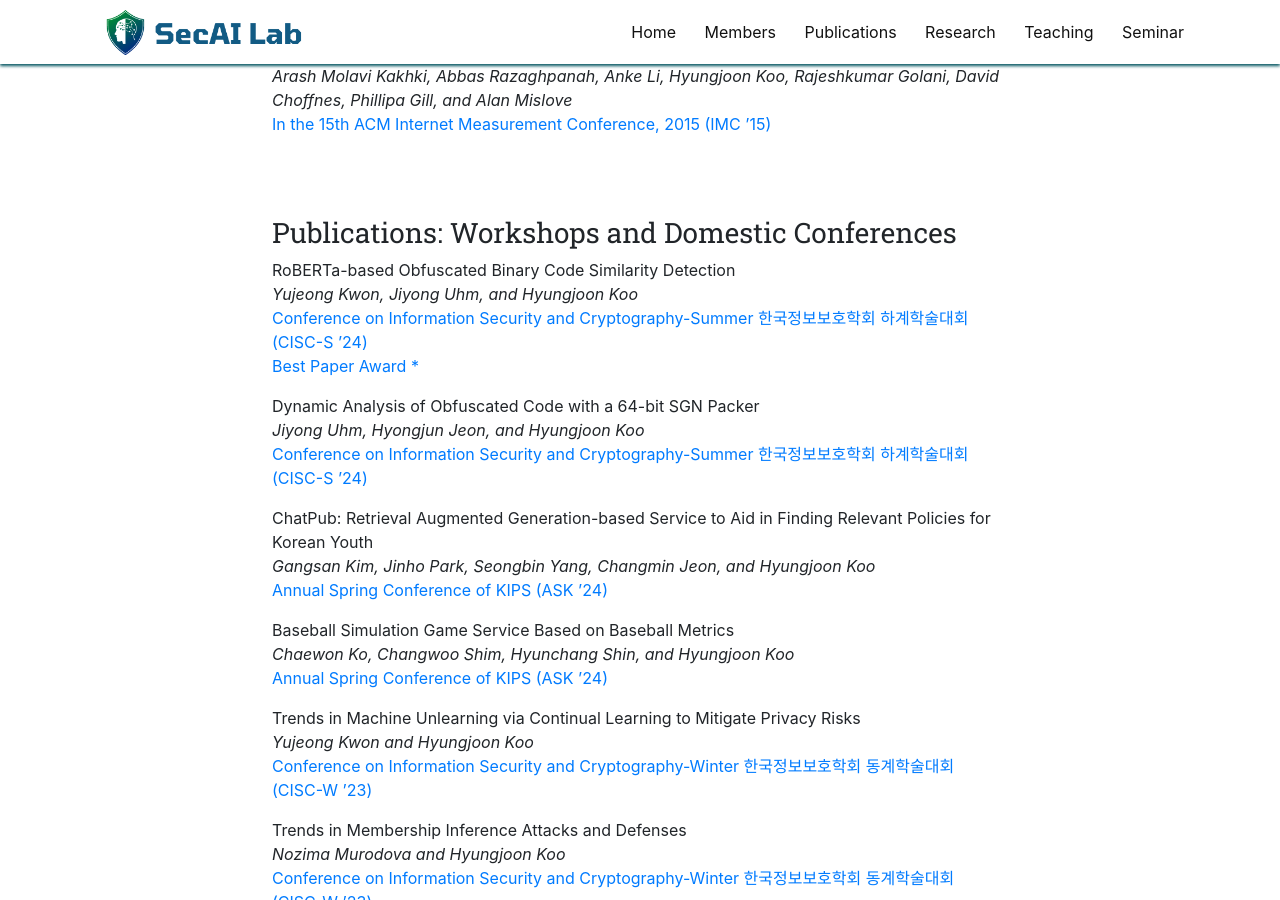
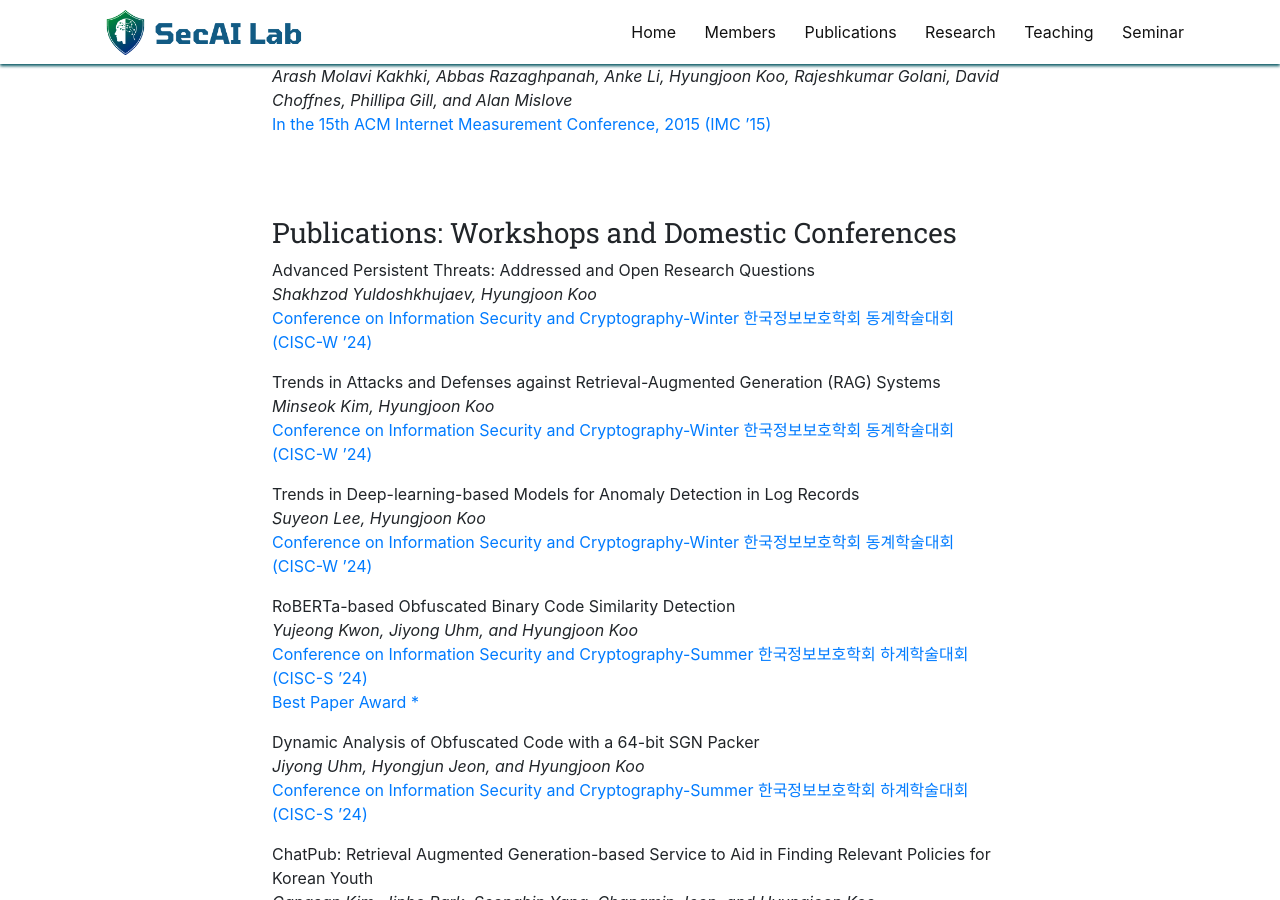
Before and after one commit to SecAI-Lab/secai-lab.github.io, a Jekyll site: the page built from pages/publications.md, in a window 1280 px wide and 900 px high, scrolled down 6128 px. Built offline with Jekyll 4.4.1, drawn with Linux system fonts in a browser that asks for light colours; nearby versions of some CDN libraries.

Commit message:
Update publist-workshops.yml

```diff
--- a/_data/publist-workshops.yml
+++ b/_data/publist-workshops.yml
@@ -1,3 +1,33 @@
+- title: "Advanced Persistent Threats: Addressed and Open Research Questions"
+  image:
+  description:
+  authors: Shakhzod Yuldoshkhujaev, Hyungjoon Koo
+  link:
+    url: https://www.cisc.or.kr
+    display: Conference on Information Security and Cryptography-Winter 한국정보보호학회 동계학술대회 (CISC-W ’24)
+  highlight: 0
+  news2:
+
+- title: "Trends in Attacks and Defenses against Retrieval-Augmented Generation (RAG) Systems"
+  image:
+  description:
+  authors: Minseok Kim, Hyungjoon Koo
+  link:
+    url: https://www.cisc.or.kr
+    display: Conference on Information Security and Cryptography-Winter 한국정보보호학회 동계학술대회 (CISC-W ’24)
+  highlight: 0
+  news2:
+
+- title: "Trends in Deep-learning-based Models for Anomaly Detection in Log Records"
+  image:
+  description:
+  authors: Suyeon Lee, Hyungjoon Koo
+  link:
+    url: https://www.cisc.or.kr
+    display: Conference on Information Security and Cryptography-Winter 한국정보보호학회 동계학술대회 (CISC-W ’24)
+  highlight: 0
+  news2:
+
 - title: "RoBERTa-based Obfuscated Binary Code Similarity Detection"
   image:
   description:
```
